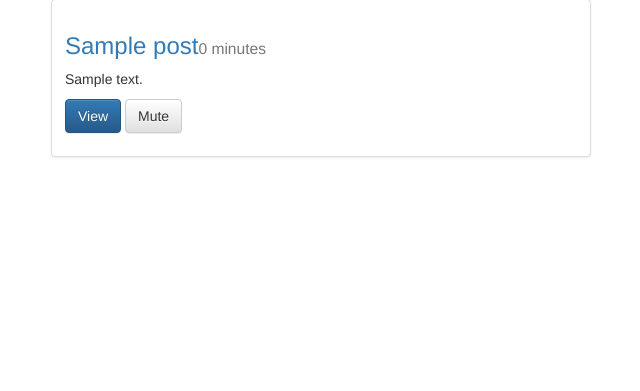
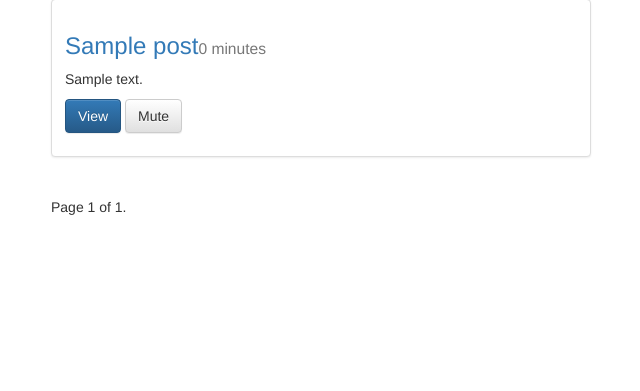
Before and after one commit to prolifixs/Seasons, a Django app: page /posts/ in a window 1280 px wide. Shown: the part 71-462 px from the top of the page, without its empty margins (319-959 px from the left). Run offline with Django 3.2, Linux system fonts and the light colour scheme; tables that the repository leaves empty hold one stand-in row (values such as "Sample post"); some libraries are stand-ins or nearby versions.

Commit message:
Added: page pagination in post_list. Also post order is corrected by adding -timestamp in the queryset

```diff
--- a/src/posts/models.py
+++ b/src/posts/models.py
@@ -18,3 +18,5 @@ class Post(models.Model):
 	def get_absolute_url(self):
 		return reverse("posts:detail", kwargs={"id":self.id})
 		#return "%s/" %(self.id) #return "posts/%s/" %(self.id)
+	class Meta:
+		ordering = ["-timestamp", "-updated"]
--- a/src/posts/views.py
+++ b/src/posts/views.py
@@ -1,5 +1,7 @@
 from django.http import HttpResponse, HttpResponseRedirect
 from django.shortcuts import render, get_object_or_404, redirect
+from django.core.paginator import Paginator, EmptyPage, PageNotAnInteger
+from django.shortcuts import render
 from .forms import PostForm
 from django.contrib import messages
 from .models import Post
@@ -27,10 +29,22 @@ def posts_detail(request, id): #As retrieve
 	return render(request, "posts_detail.html", context)
 
 def posts_list(request): #As retrieve
-	queryset = Post.objects.all()#Query for retrieving data from database
+	queryset_list = Post.objects.all()#.order_by("-timestamp")#Query for retrieving data from database
+	paginator = Paginator(queryset_list, 12) # Show 25 contacts per page
+	page_request_var = "page"
+	page = request.GET.get(page_request_var)
+	try:
+		queryset = paginator.page(page)
+	except PageNotAnInteger:
+		# If page is not an integer, deliver first page.
+		queryset = paginator.page(1)
+	except EmptyPage:
+		# If page is out of range (e.g. 9999), deliver last page of results.
+		queryset = paginator.page(paginator.num_pages)
 	context = {
 	"object_lists": queryset,
-	"title" : "List"
+	"title" : "List",
+	"page_request_var" : page_request_var
 	}
 	return render(request, "post_list.html", context)
 	#return HttpResponse("<h1>Lists</h1>")
--- a/src/templates/post_list.html
+++ b/src/templates/post_list.html
@@ -19,6 +19,23 @@
 		  </div>
 		</div>
 		{% endfor %}
+	<div class="pagination">
+    	<span class="step-links">
+        {% if object_lists.has_previous %}
+            <a href="?{{ page_request_var }}=1">&laquo; first</a>
+            <a href="?{{ page_request_var }}={{ object_lists.previous_page_number }}">previous</a>
+        {% endif %}
+
+        <span class="current">
+            Page {{ object_lists.number }} of {{ object_lists.paginator.num_pages }}.
+        </span>
+
+        {% if object_lists.has_next %}
+        <a href="?{{ page_request_var }}={{ object_lists.next_page_number }}">next</a>
+        <a href="?{{ page_request_var }}={{ object_lists.paginator.num_pages }}">last &raquo;</a>
+        {% endif %}
+    	</span>
+	</div>
 
 </div>
 {% endblock content %}
```
